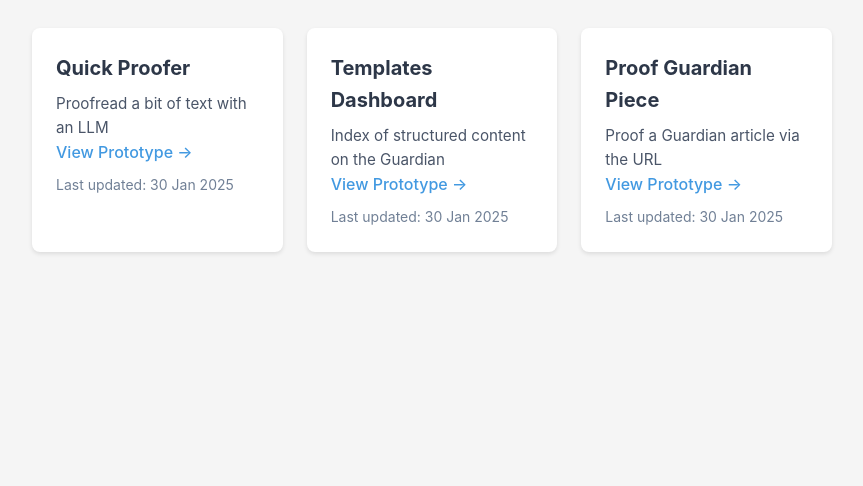
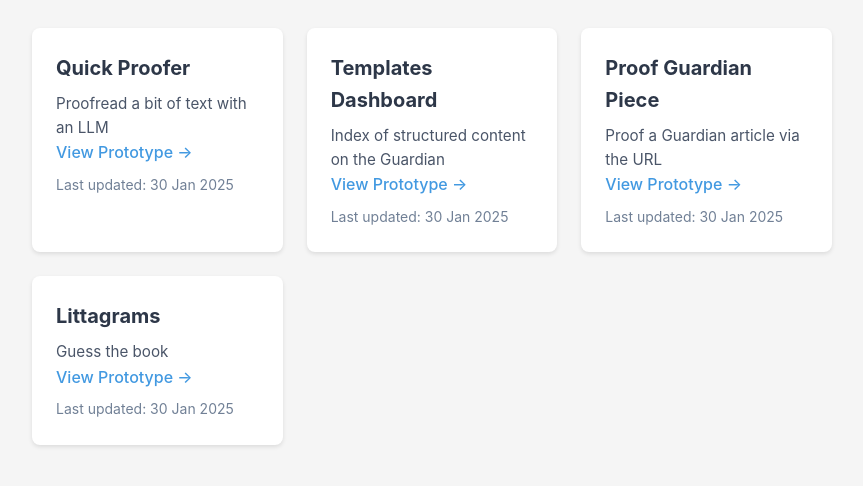
Before and after one commit to WMalker808/prototype-index, a plain HTML site: page index.html in a window 1280 px wide. Shown: the part 120-606 px from the top of the page, without its empty margins (208-1071 px from the left). Drawn offline with Linux system fonts and the light colour scheme.

Commit message:
Update index.html

```diff
--- a/index.html
+++ b/index.html
@@ -93,6 +93,14 @@
             <a href="https://quickcheck-2mkq.onrender.com">View Prototype →</a>
             <div class="date">Last updated: 30 Jan 2025</div>
         </div>
+
+        <div class="prototype-card">
+            <h2>Littagrams</h2>
+            <p>Guess the book</p>
+            <a href="https://littagrams.onrender.com">View Prototype →</a>
+            <div class="date">Last updated: 30 Jan 2025</div>
+        </div>
+
     </div>
 </body>
 </html>
```
